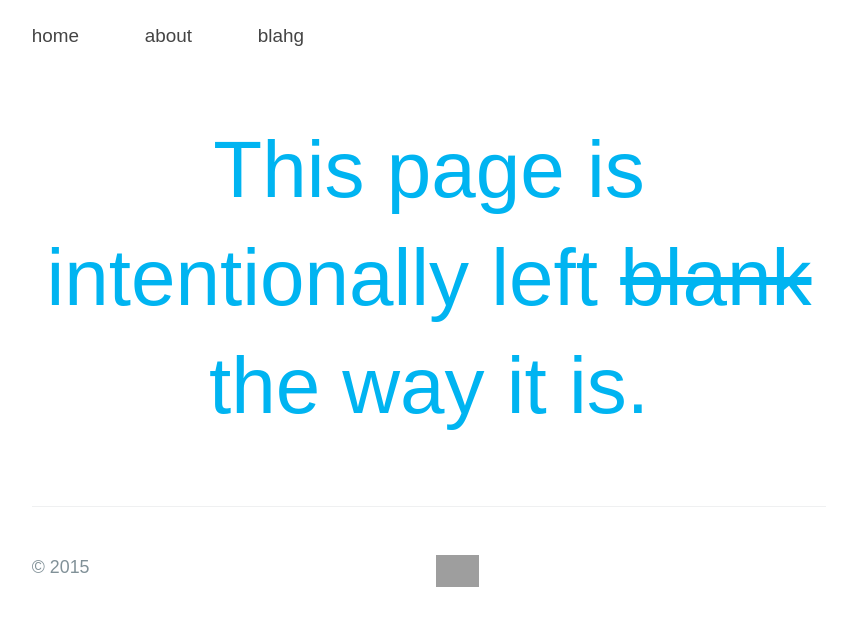
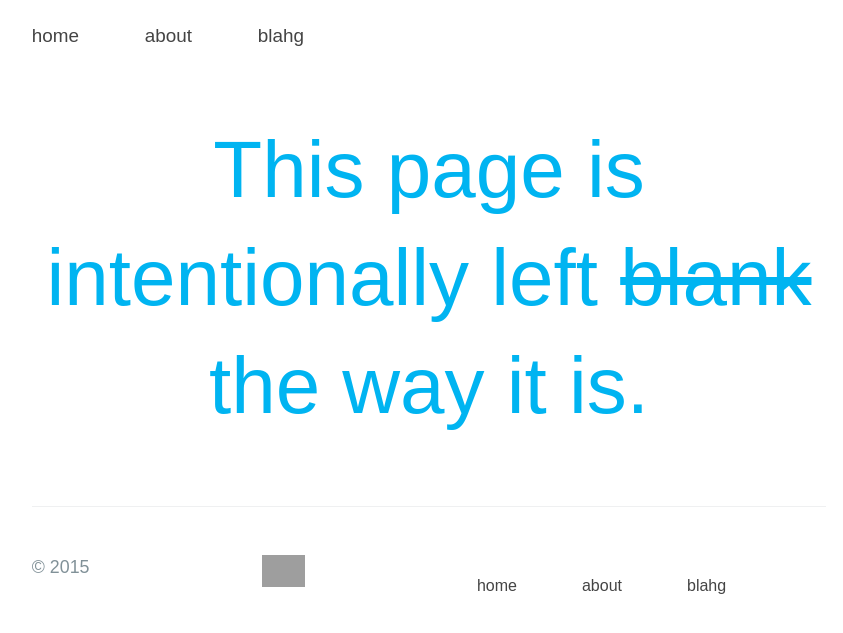
Before and after one commit to a-mar/a-mar.github.io, a Jekyll site: the page built from index.html, in a window 1280 px wide. Shown: the top 633 px of the page, without its empty margins (211-1054 px from the left). Built offline with Jekyll 4.4.1, drawn with Linux system fonts in a browser that asks for light colours; nearby versions of some CDN libraries; some web fonts are replaced; Markdown is read by kramdown in place of the engine named in the settings; grey boxes are pictures that could not be loaded.

Commit message:
Update footer.html

```diff
--- a/_includes/footer.html
+++ b/_includes/footer.html
@@ -1,4 +1,13 @@
 <footer class="site-footer">
     <span class="site-footer-credits">&copy; 2015</span>
+    <span class="site-footer-other">
+        <nav>
+            <ul>
+  		        <li><a href="/">Home</a></li>
+  		        <li><a href="/about">About</a></li>
+  		        <li><a href="/blog">Blahg</a></li>
+            </ul>
+        </nav>
+    </span>
     <span class="site-footer-owner"><a href="/"><img class="displayed" alt="Home" src="https://raw.githubusercontent.com/a-mar/shiz/master/meh/aar.png" width="43"></a></span>
 </footer>
```
